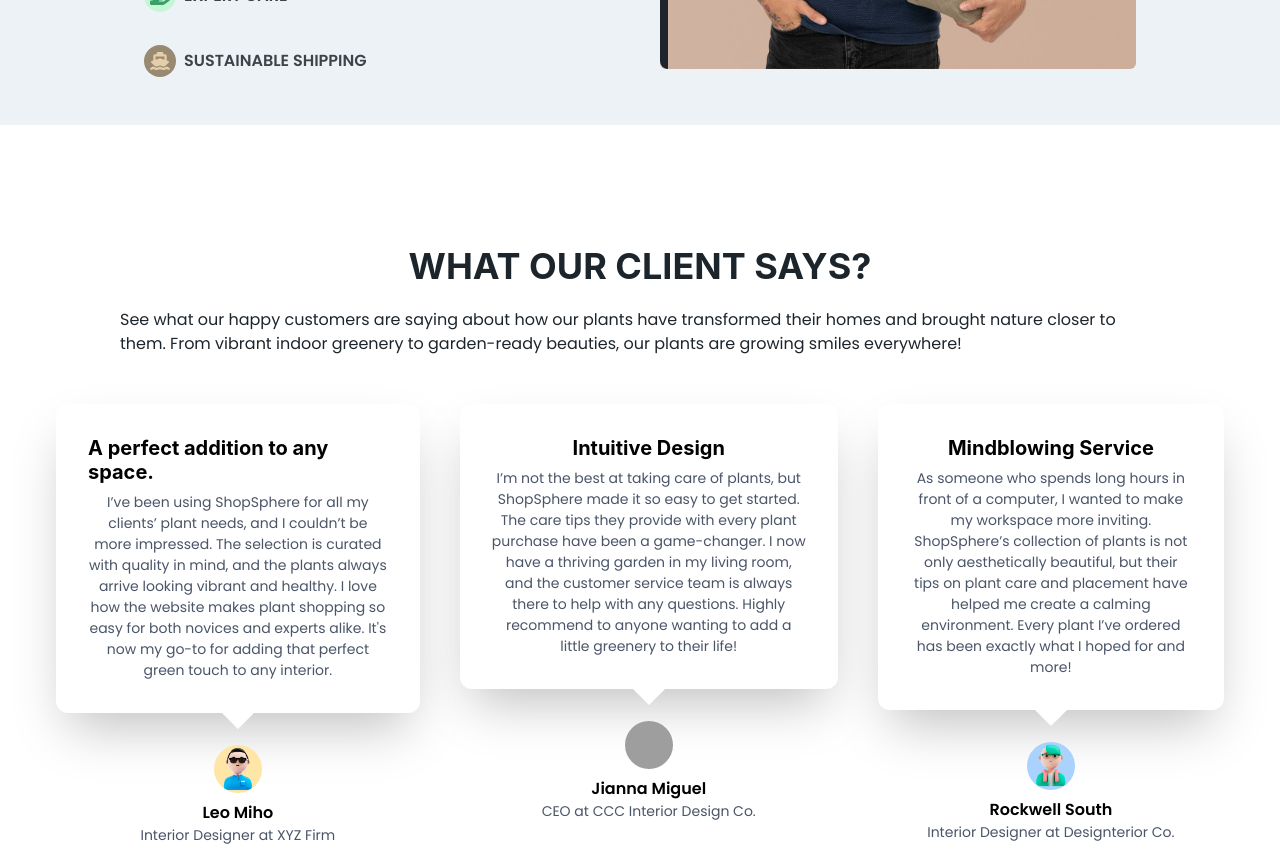
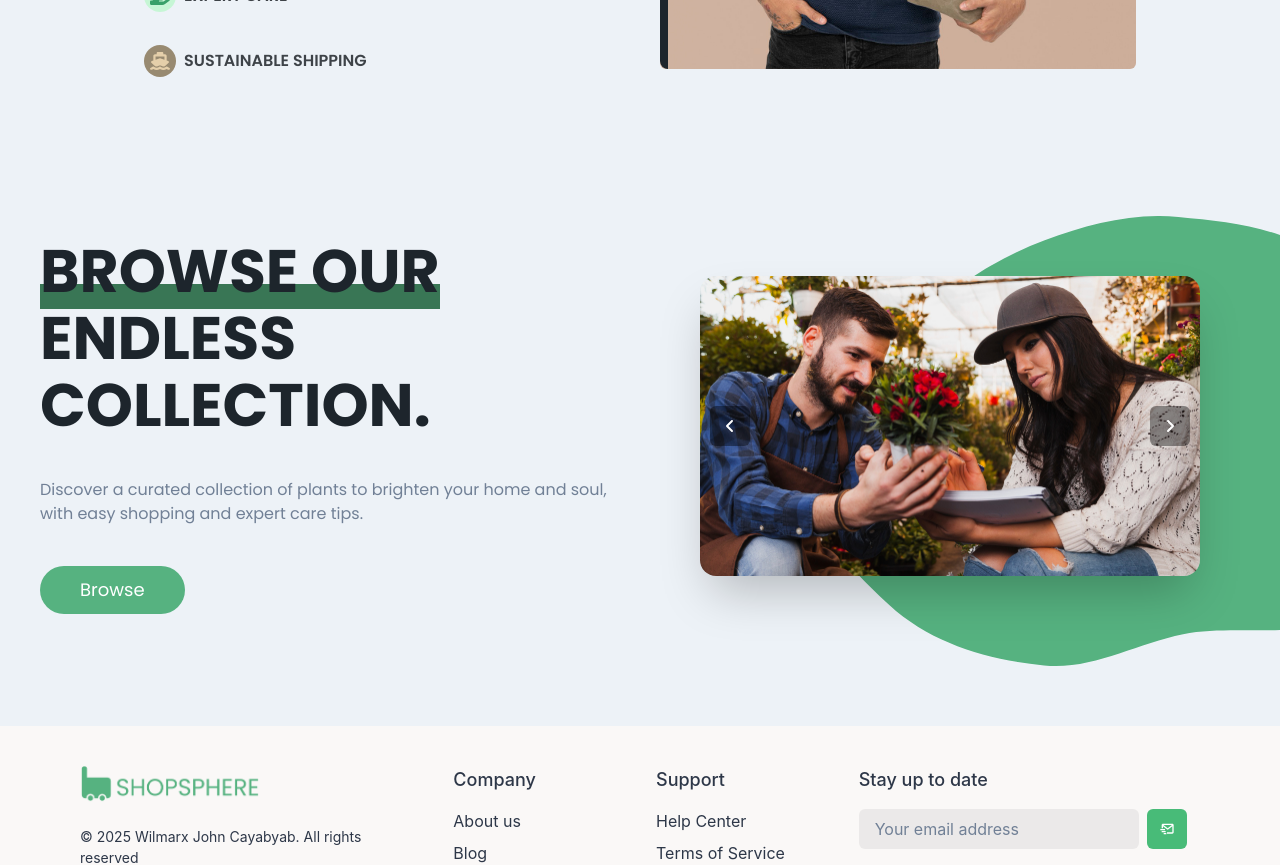
Before and after one commit to marx-wil/shopsphere, a React (Create React App) app: page / in a window 1280 px wide. Shown: the part 1260-2125 px from the top of the page. Built offline with nearby package versions, Linux system fonts and the light colour scheme; grey boxes are pictures that could not be loaded.

Commit message:
chore: hide testimonials sections temporarily

```diff
--- a/src/pages/client/default/index.js
+++ b/src/pages/client/default/index.js
@@ -7,7 +7,7 @@ const ClientDefaultLayout = () => {
     <>
       <HeroHeaderSection />
       <FeaturesSection />
-      <TestimonialSection />
+      {/* <TestimonialSection /> */}
       <FeaturedProducts />
     </>
   );
```
